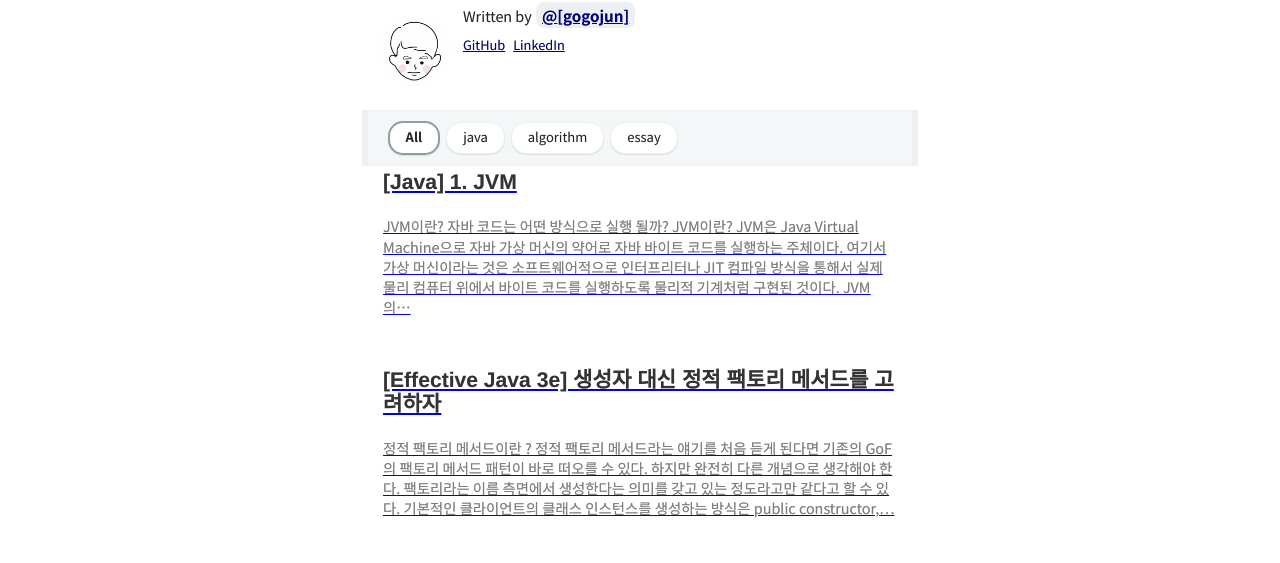
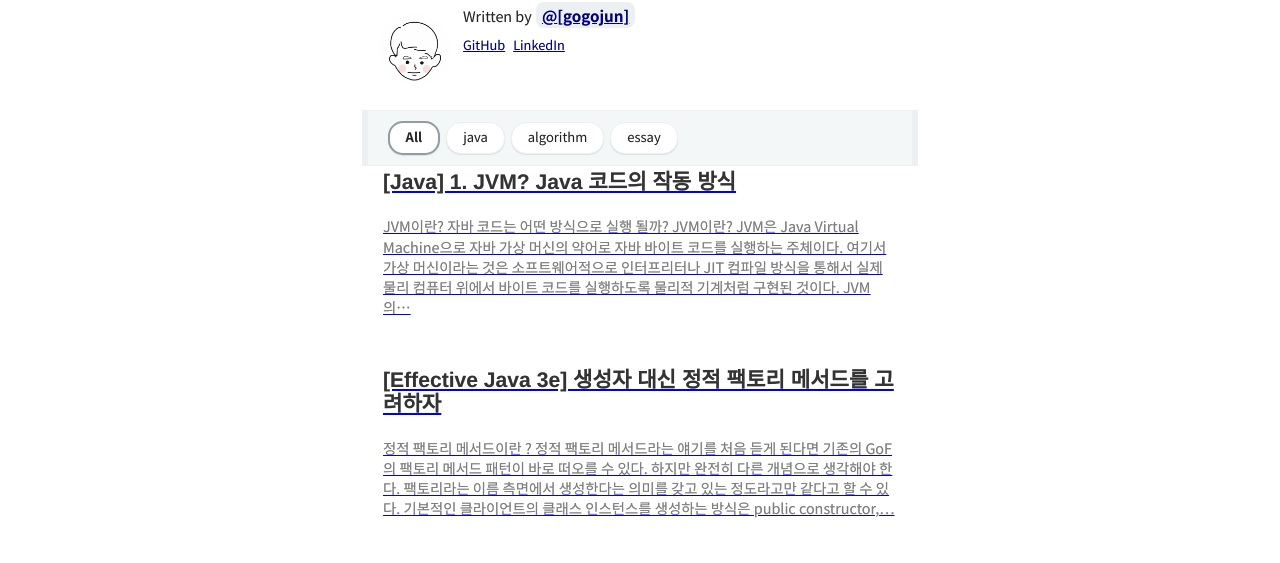
Before and after one commit to changjunpyo/gogojun.com, a Gatsby site: page / in a window 1280 px wide. Shown: the part 198-761 px from the top of the page. Built offline with nearby package versions, Linux system fonts and the light colour scheme; Gatsby itself is replaced by a stand-in of ours; some packages are replaced by stand-ins of ours; what typography-theme-github would draw is missing.

Commit message:
title change

```diff
--- a/content/blog/java/2021-04-01-[java]-1-jvm-.md
+++ b/content/blog/java/2021-04-01-[java]-1-jvm-.md
@@ -1,5 +1,5 @@
 ---
-title: "[Java] 1. JVM"
+title: "[Java] 1. JVM? Java 코드의 작동 방식"
 date: 2021-04-01 18:04:19
 category: java
 thumbnail: { thumbnailSrc }
```
